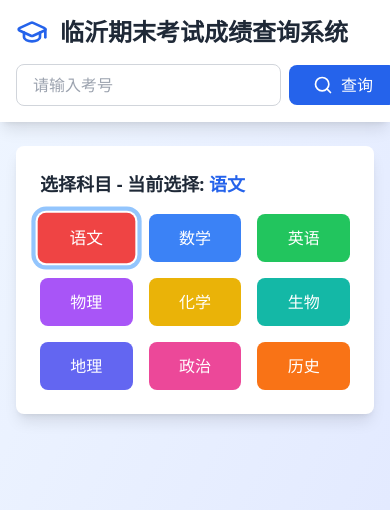
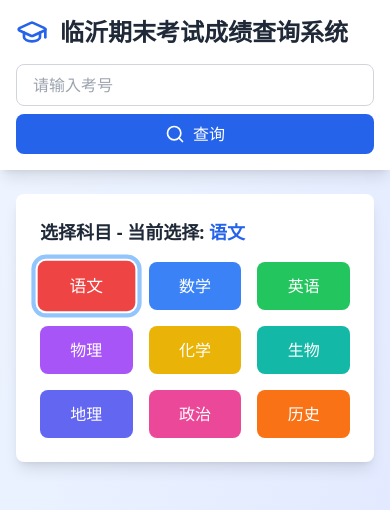
Before and after one commit to Karlex-source/chaxun, a React (Vite) app: page / in a window 390 px wide. Shown: the top 510 px of the page. Built offline with nearby package versions, Linux system fonts and the light colour scheme.

Commit message:
Updated App.tsx

```diff
--- a/src/App.tsx
+++ b/src/App.tsx
@@ -247,27 +247,29 @@ function App() {
       {/* Header */}
       <header className="bg-white shadow-lg">
         <div className="container mx-auto px-4 py-4">
-          {/* ✨ 修改点：父容器在移动端为 flex-col，在桌面端为 flex-row */}
           <div className="flex flex-col md:flex-row md:items-center md:justify-between gap-4">
             {/* 标题部分 */}
             <div className="flex items-center space-x-3 flex-shrink-0">
               <GraduationCap className="w-8 h-8 text-blue-600" />
-              <h1 className="text-2xl font-bold text-gray-800 whitespace-nowrap">临沂期末考试成绩查询系统</h1>
+              <h1 className="text-2xl font-bold text-gray-800 whitespace-nowrap">
+                临沂期末考试成绩查询系统
+              </h1>
             </div>
-            {/* 搜索部分 */}
-            <div className="flex items-center space-x-2 w-full md:w-auto">
+
+            {/* ✨ 修改点：搜索控件的容器 */}
+            <div className="flex flex-col md:flex-row w-full md:w-auto items-stretch md:items-center gap-2 md:gap-0 md:space-x-2">
               <input
                 type="text"
                 placeholder="请输入考号"
                 value={studentId}
                 onChange={(e) => setStudentId(e.target.value)}
                 onKeyPress={(e) => e.key === 'Enter' && handleQuery()}
-                className="flex-grow px-4 py-2 border border-gray-300 rounded-lg focus:outline-none focus:ring-2 focus:ring-blue-500"
+                className="w-full md:w-auto flex-grow px-4 py-2 border border-gray-300 rounded-lg focus:outline-none focus:ring-2 focus:ring-blue-500"
               />
               <button
                 onClick={() => handleQuery()}
                 disabled={loading}
-                className="flex-shrink-0 px-6 py-2 bg-blue-600 text-white rounded-lg hover:bg-blue-700 disabled:opacity-50 flex items-center space-x-2 transition-colors"
+                className="w-full md:w-auto justify-center px-6 py-2 bg-blue-600 text-white rounded-lg hover:bg-blue-700 disabled:opacity-50 flex items-center space-x-2 transition-colors"
               >
                 <Search className="w-5 h-5" />
                 <span>{loading ? '查询中...' : '查询'}</span>
```
